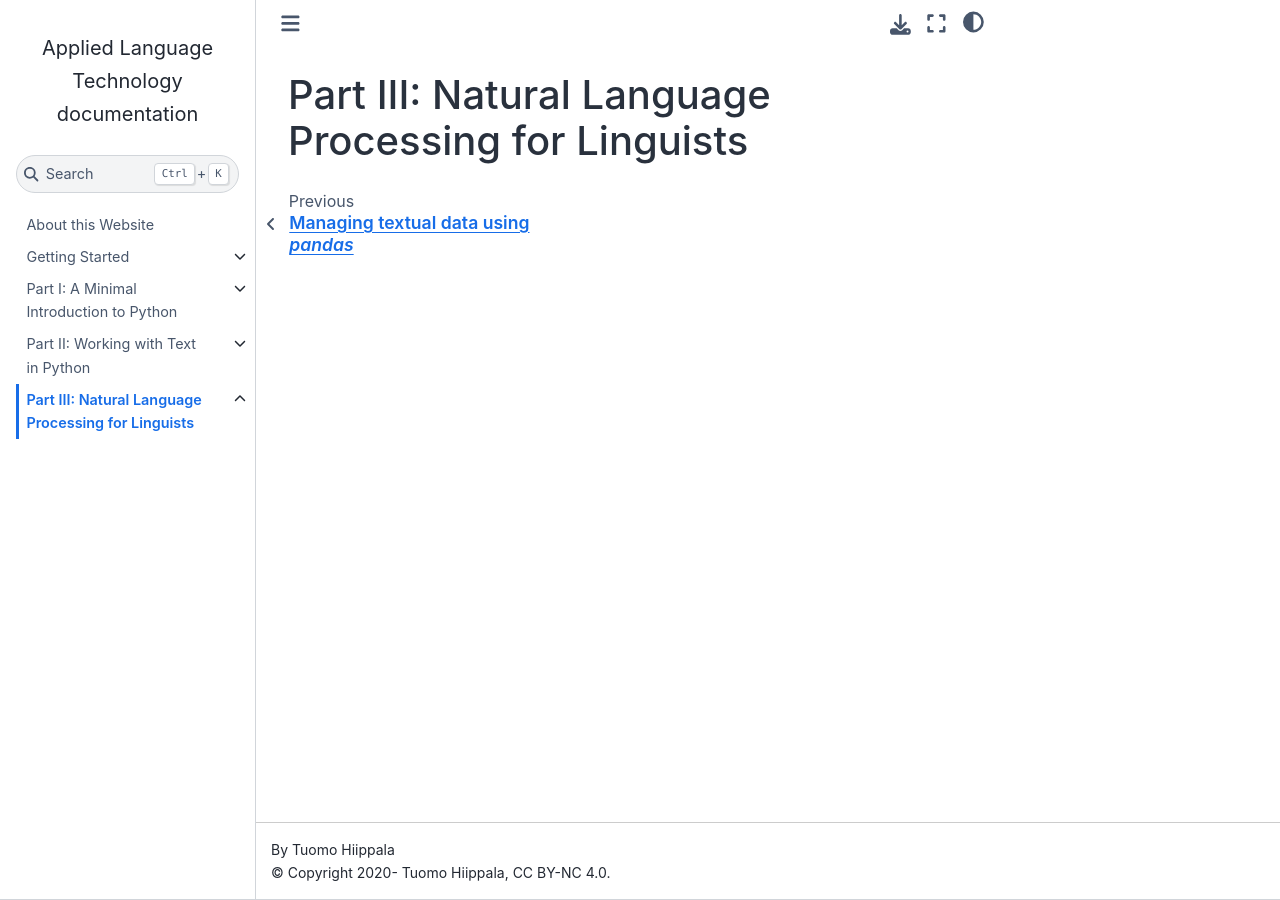
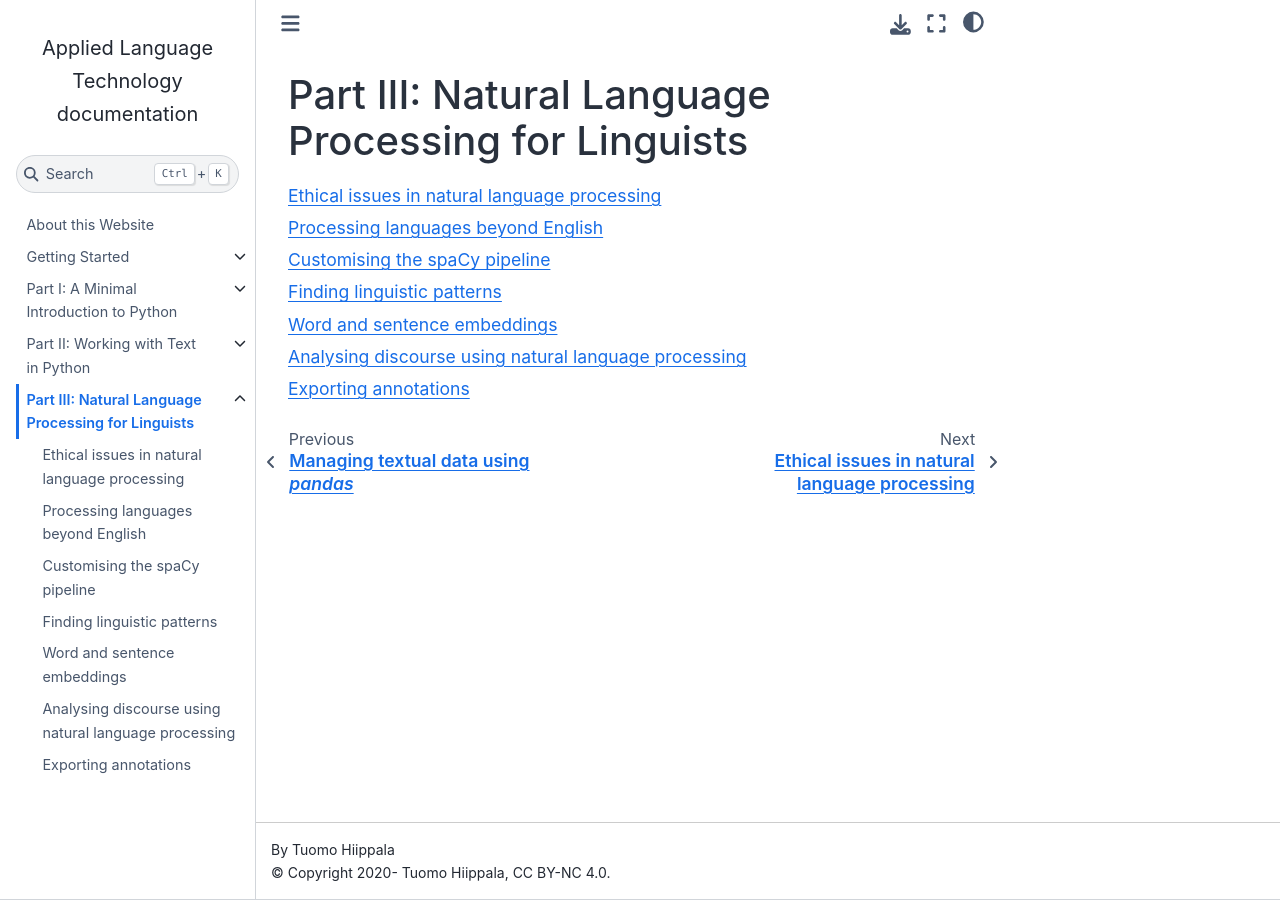
Before and after one commit to Applied-Language-Technology/website, a Sphinx documentation site: the page built from source/nlp_for_linguists.rst, in a window 1280 px wide. Built offline with Sphinx 7.4.7 and the Sphinx Book theme 1.1.4, drawn with Linux system fonts in a browser that asks for light colours; part of the change alters nothing that is shown.

Commit message:
add placeholders

```diff
--- a/source/nlp_for_linguists.rst
+++ b/source/nlp_for_linguists.rst
@@ -4,3 +4,11 @@ Part III: Natural Language Processing for Linguists
 
 .. toctree::
    :maxdepth: 2
+
+   part_iii/ethics.rst
+   part_iii/multilingual_nlp.ipynb
+   part_iii/custom_pipeline.ipynb
+   part_iii/pattern_matching.ipynb
+   part_iii/embeddings.ipynb
+   part_iii/discourse_analysis.ipynb
+   part_iii/exporting.ipynb
--- /dev/null
+++ b/source/part_iii/ethics.rst
@@ -0,0 +1,3 @@
+*********************************************
+Ethical issues in natural language processing
+*********************************************
```
Also changed, not shown: source/part_ii/img/spacy_pipeline.png (added), source/part_iii/custom_pipeline.ipynb (added), source/part_iii/discourse_analysis.ipynb (added), source/part_iii/embeddings.ipynb (added), source/part_iii/exporting.ipynb (added), source/part_iii/multilingual_nlp.ipynb (added), source/part_iii/pattern_matching.ipynb (added).
